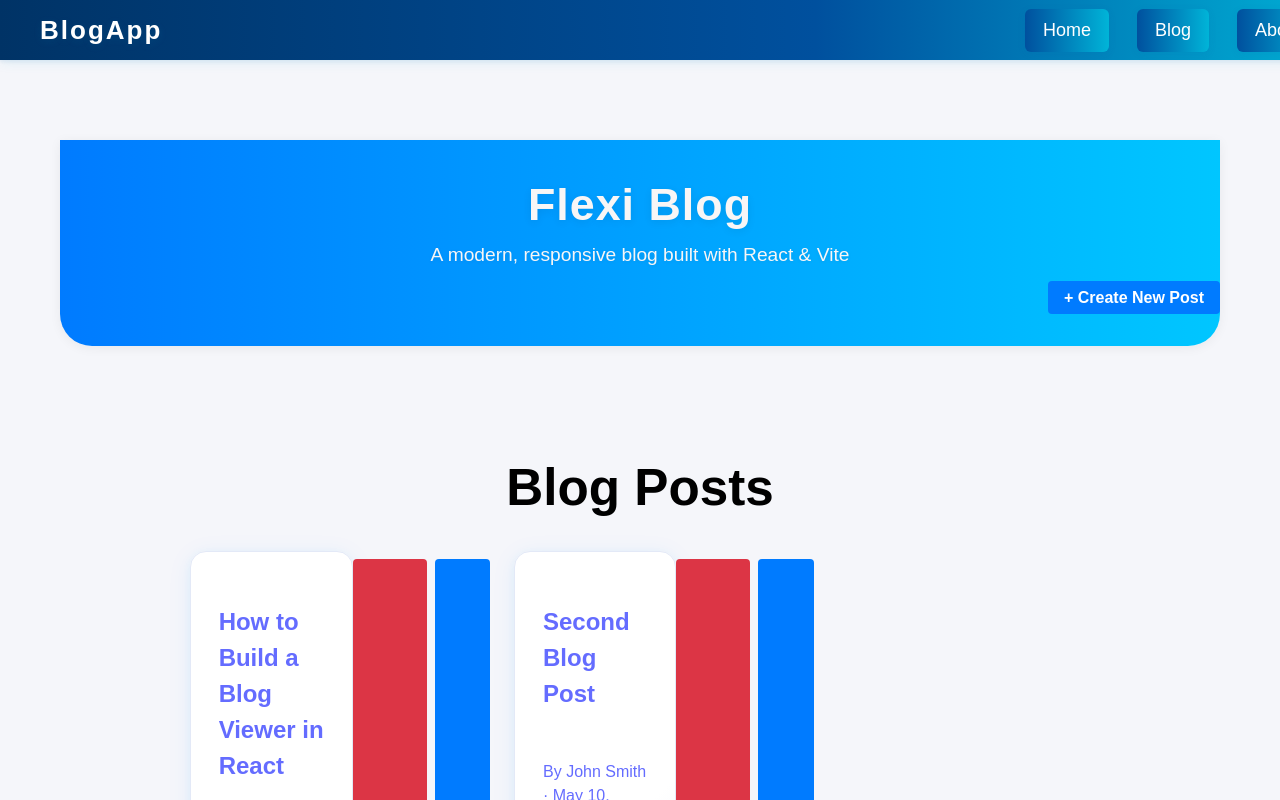
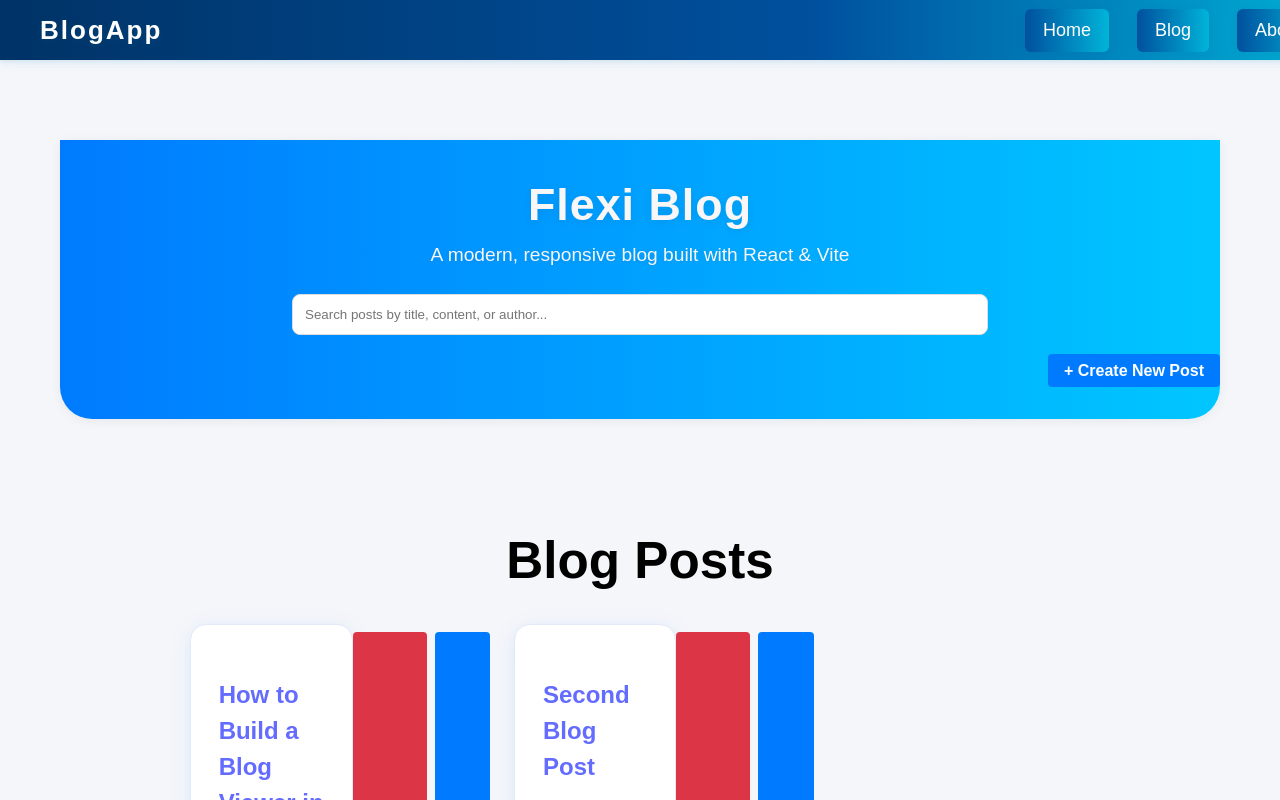
Before and after one commit to nithinrontala/React-Flexi, a React (Vite) app: page / in a window 1280 px wide. Shown: the top 800 px of the page. Built offline with nearby package versions, Linux system fonts and the light colour scheme.

Commit message:
challenge -7 completed

```diff
--- a/src/App.jsx
+++ b/src/App.jsx
@@ -25,6 +25,7 @@ const initialPosts = [
 
 function App() {
 	const [posts, setPosts] = useState(initialPosts);
+	const [searchTerm, setSearchTerm] = useState('');
 	const navigate = useNavigate();
 
 	// Create new post
@@ -51,11 +52,33 @@ function App() {
 	// Find post by id
 	const findPost = (id) => posts.find((post) => post.id === id);
 
+	const filteredPosts = posts.filter(
+		(post) =>
+			post.title.toLowerCase().includes(searchTerm.toLowerCase()) ||
+			post.content.toLowerCase().includes(searchTerm.toLowerCase()) ||
+			post.author.toLowerCase().includes(searchTerm.toLowerCase())
+	);
+
 	return (
 		<Layout>
 			<header className="header">
 				<h1 className="headerTitle">Flexi Blog</h1>
 				<p className="headerSubtitle">A modern, responsive blog built with React & Vite</p>
+				<div style={{ margin: '24px 0', textAlign: 'center' }}>
+					<input
+						type="search"
+						placeholder="Search posts by title, content, or author..."
+						value={searchTerm}
+						onChange={(e) => setSearchTerm(e.target.value)}
+						style={{
+							width: '60%',
+							padding: '12px',
+							borderRadius: '8px',
+							border: '1px solid #ddd',
+						}}
+						aria-label="Search posts"
+					/>
+				</div>
 				<div style={{ textAlign: 'right', margin: '16px 0' }}>
 					<Link
 						to="/new"
@@ -76,7 +99,7 @@ function App() {
 				<Routes>
 					<Route
 						path="/"
-						element={<BlogPostList posts={posts} cardMode={true} onEdit={(id) => navigate(`/edit/${id}`)} onDelete={handleDelete} />}
+						element={<BlogPostList posts={filteredPosts} cardMode={true} onEdit={(id) => navigate(`/edit/${id}`)} onDelete={handleDelete} />}
 					/>
 					<Route
 						path="/post/:id"
```
